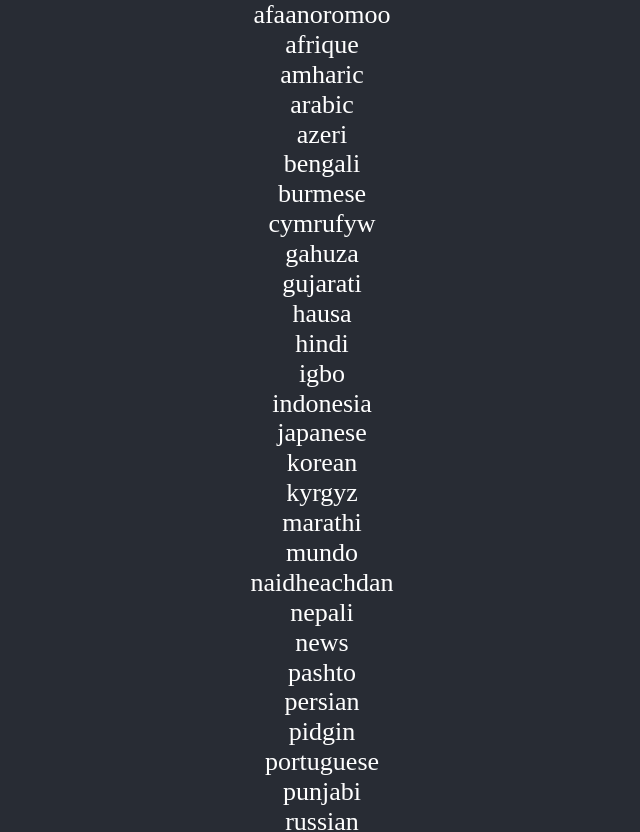
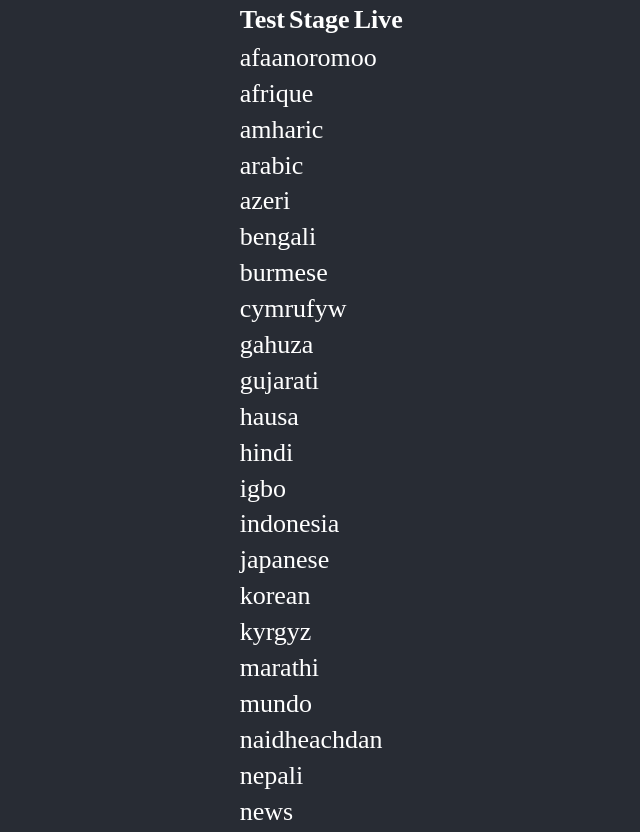
Before and after one commit to karinathomasbbc/ws-media-dashboard, a React (Create React App) app in the folder media-dashboard-react/: page / in a window 1280 px wide. Shown: the top 832 px of the page, without its empty margins (318-958 px from the left). Built offline with nearby package versions, Linux system fonts and the light colour scheme.

Commit message:
Added some rough table components

```diff
--- a/media-dashboard-react/src/App.js
+++ b/media-dashboard-react/src/App.js
@@ -1,7 +1,9 @@
-import React, { useState, useEffect } from "react";
+import React from "react";
 import styled from "styled-components";
 import services from "./consts/services";
 import Service from "./components/Service";
+import TableHeading from "./components/TableHeading";
+import TableRow from "./components/TableRow";
 
 const AppWrapper = styled.div`
   background-color: #282c34;
@@ -14,202 +16,24 @@ const AppWrapper = styled.div`
   color: white;
 `;
 
+const DataTable = styled.table``;
+
 const App = () => {
-  //   const PASS = "&#9989;";
-  //   const FAIL = "&#10060;";
-
-  //   const PAGE_PASS = `<span title="Page OK">${PASS}</span>`;
-  //   const PAGE_FAIL = `<span title="Page Error">${FAIL}</span>`;
-
-  //   const MEDIA_PASS = `<span title="Media OK">${PASS}</span>`;
-  //   const MEDIA_FAIL = `<span title="Media Error">${FAIL}</span>`;
-
-  //   const getSimorghPageStatus = id => {
-  //     return isSimorghPage(id) ? PAGE_PASS : PAGE_FAIL;
-  //   };
-
-  //   const getPALPageStatus = id => {
-  //     return isPALPage(id) ? PAGE_PASS : PAGE_FAIL;
-  //   };
-
-  //   const getElementId = (service, env, pageType, suffix) => {
-  //     const elementId = `${service}_${env}_${pageType}_${suffix}`;
-  //     return elementId;
-  //   };
-
-  //   const getMediaStatus = async outerHTML => {
-  //     let mediaStatus = "";
-  //     const mediaPage = new DOMParser().parseFromString(outerHTML, "text/html");
-  //     const mediaPlayerContainer = mediaPage.querySelector("iframe");
-
-  //     if (mediaPlayerContainer !== null) {
-  //       const embedURL = mediaPlayerContainer.src;
-  //       const mediaHTML = await makeRequest(embedURL).then(result => {
-  //         return result;
-  //       });
-  //       mediaStatus = mediaHTML !== null ? MEDIA_PASS : MEDIA_FAIL;
-  //     }
-
-  //     return mediaStatus;
-  //   };
-
-  //   const setStatus = async (service, pageType, environment) => {
-  //     const { env, path, renderer } = environment;
-  //     const { type, category } = pageType;
-  //     const elementId = getElementId(service, env, type, "status");
-  //     const url = getUrl(service, env, path);
-
-  //     const element = document.getElementById(elementId);
-
-  //     if (element) {
-  //       const pageHTML = await makeRequest(url);
-  //       let pageStatus = "";
-  //       let mediaStatus = "";
-
-  //       if (renderer === "Simorgh" || renderer === "PAL") {
-  //         pageStatus =
-  //           renderer === "Simorgh"
-  //             ? getSimorghPageStatus(parseId(pageHTML))
-  //             : getPALPageStatus(parseId(pageHTML));
-
-  //         if (category === "media") {
-  //           mediaStatus = await getMediaStatus(pageHTML);
-  //         }
-  //       }
-
-  //       element.innerHTML = pageStatus + mediaStatus;
-  //     }
-  //   };
-
-  //   const setRenderer = (service, pageType, environment) => {
-  //     const { env, path, renderer } = environment;
-
-  //     if (renderer !== "") {
-  //       const elementId = getElementId(service, env, pageType, "renderer");
-  //       const url = getUrl(service, env, path);
-  //       const element = document.getElementById(elementId);
-  //       if (element) {
-  //         element.innerHTML = `<a target="_blank" href="${url}">${renderer
-  //           .substring(0, 3)
-  //           .toUpperCase()}</a>`;
-  //       }
-  //     }
-  //   };
-
-  //   const setPageType = (service, pageType) => {
-  //     const elementId = `${service}_${pageType}`;
-  //     const element = document.getElementById(elementId);
-
-  //     if (element) {
-  //       element.innerHTML = pageType;
-  //     }
-  //   };
-
-  //   const handleResponse = response => {
-  //     let text = null;
-
-  //     try {
-  //       if (response.ok) {
-  //         text = response.text();
-  //       }
-  //     } catch (e) {
-  //       console.log("ERROR", e);
-  //     }
-
-  //     return text;
-  //   };
-
-  //   const parseId = html => {
-  //     let id = null;
-  //     if (html) {
-  //       var doc = new DOMParser().parseFromString(html, "text/html");
-  //       id = doc.documentElement.id;
-  //     }
-  //     return id;
-  //   };
-
-  //   const makeRequest = url => {
-  //     const prefix = "https://ws-media-cors.herokuapp.com/";
-  //     return fetch(`${prefix}${url}`)
-  //       .then(handleResponse)
-  //       .then(data => {
-  //         return data;
-  //       })
-  //       .catch(error => {
-  //         console.log(error);
-  //         return null;
-  //       });
-  //   };
-
-  //   const getUrl = (service, environment, path) => {
-  //     const serv = service.split("/")[0];
-  //     let env = environment.split("_")[0];
-  //     env = env === "live" ? "" : `${env}.`;
-  //     return `https://www.${env}bbc.com/${service}/${path}`;
-  //   };
-
-  //   const isSimorghPage = id => {
-  //     return id === "";
-  //   };
-
-  //   const isPALPage = id => {
-  //     return id === "responsive-news";
-  //   };
-
-  //   const checkAllPages = async () => {
-  //     const params = window.location.search
-  //       .slice(1)
-  //       .split("&")
-  //       .map(p => p.split("="))
-  //       .reduce((obj, [key, value]) => ({ ...obj, [key]: value }), {});
-
-  //     try {
-  //       services.forEach(service => {
-  //         service.pageTypes.forEach(pageType => {
-  //           pageType.environments.forEach(environment => {
-  //             const { type, category } = pageType;
-  //             const { env, renderer } = environment;
-  //             if (environment.renderer !== "") {
-  //               let load = true;
-
-  //               if (params && params.category) {
-  //                 load =
-  //                   params.category &&
-  //                   params.category.toLowerCase() === category.toLowerCase();
-  //                 // ||
-  //                 // (params.env && params.env.toLowerCase() === env.toLowerCase())
-  //               }
-
-  //               if (load) {
-  //                 setPageType(service.service, type);
-  //                 setStatus(service.service, pageType, environment);
-  //                 setRenderer(service.service, type, environment);
-  //               }
-  //             }
-  //           });
-  //         });
-  //       });
-  //     } catch (e) {
-  //       //Nothing for the moment
-  //     }
-  //   };
-
-  //   const loadData = async() => {
-  //     checkAllPages();
-  // };
-
-  console.log(services);
-
   return (
     <AppWrapper>
+      <DataTable>
+        <TableRow>
+          <TableHeading />
+        </TableRow>
         {services.map(service => {
           return (
             <Service
-            title={service.service}
+              serviceName={service.service}
               pageTypes={service.pageTypes}
             ></Service>
           );
         })}
+      </DataTable>
     </AppWrapper>
   );
 };
--- a/media-dashboard-react/src/components/Service.js
+++ b/media-dashboard-react/src/components/Service.js
@@ -1,13 +1,16 @@
-import React from "react";
+import React, { useEffect, useState } from "react";
 import styled from "styled-components";
-import ServiceStatus from "./ServiceStatus";
+import TableRow from "./TableRow";
+import TableDataItem from "./TableDataItem";
 
 const ServiceWrapper = styled.div``;
 
-const Service = ({ title, pageTypes }) => {
+const Service = ({ serviceName, pageTypes }) => {
   return (
     <ServiceWrapper>
-      <span>{title}</span>
+      <TableRow>
+        <TableDataItem>{serviceName}</TableDataItem>
+      </TableRow>
     </ServiceWrapper>
   );
 };
--- /dev/null
+++ b/media-dashboard-react/src/components/TableDataItem.js
@@ -0,0 +1,10 @@
+import React from "react";
+import styled from "styled-components";
+
+const TableDataItem = styled.td``;
+
+const TableDataItemComponent = ({ children }) => {
+  return <TableDataItem>{children}</TableDataItem>;
+};
+
+export default TableDataItemComponent;
--- /dev/null
+++ b/media-dashboard-react/src/components/TableHeading.js
@@ -0,0 +1,18 @@
+import React from "react";
+import styled from "styled-components";
+
+const TableHeadingRow = styled.tr``;
+
+const TableHeadingItem = styled.th``;
+
+const TableHeading = ({}) => {
+  return (
+    <TableHeadingRow>
+      <TableHeadingItem>Test</TableHeadingItem>
+      <TableHeadingItem>Stage</TableHeadingItem>
+      <TableHeadingItem>Live</TableHeadingItem>
+    </TableHeadingRow>
+  );
+};
+
+export default TableHeading;
--- /dev/null
+++ b/media-dashboard-react/src/components/TableRow.js
@@ -0,0 +1,10 @@
+import React from "react";
+import styled from "styled-components";
+
+const TableRow = styled.tr``;
+
+const TableRowComponent = ({ children }) => {
+  return <TableRow>{children}</TableRow>;
+};
+
+export default TableRowComponent;
```
Also changed, not shown: media-dashboard-react/src/helpers/MakeRequest.js (added, +26 -0 lines). Lines whose indentation alone changed are shown as unchanged.
